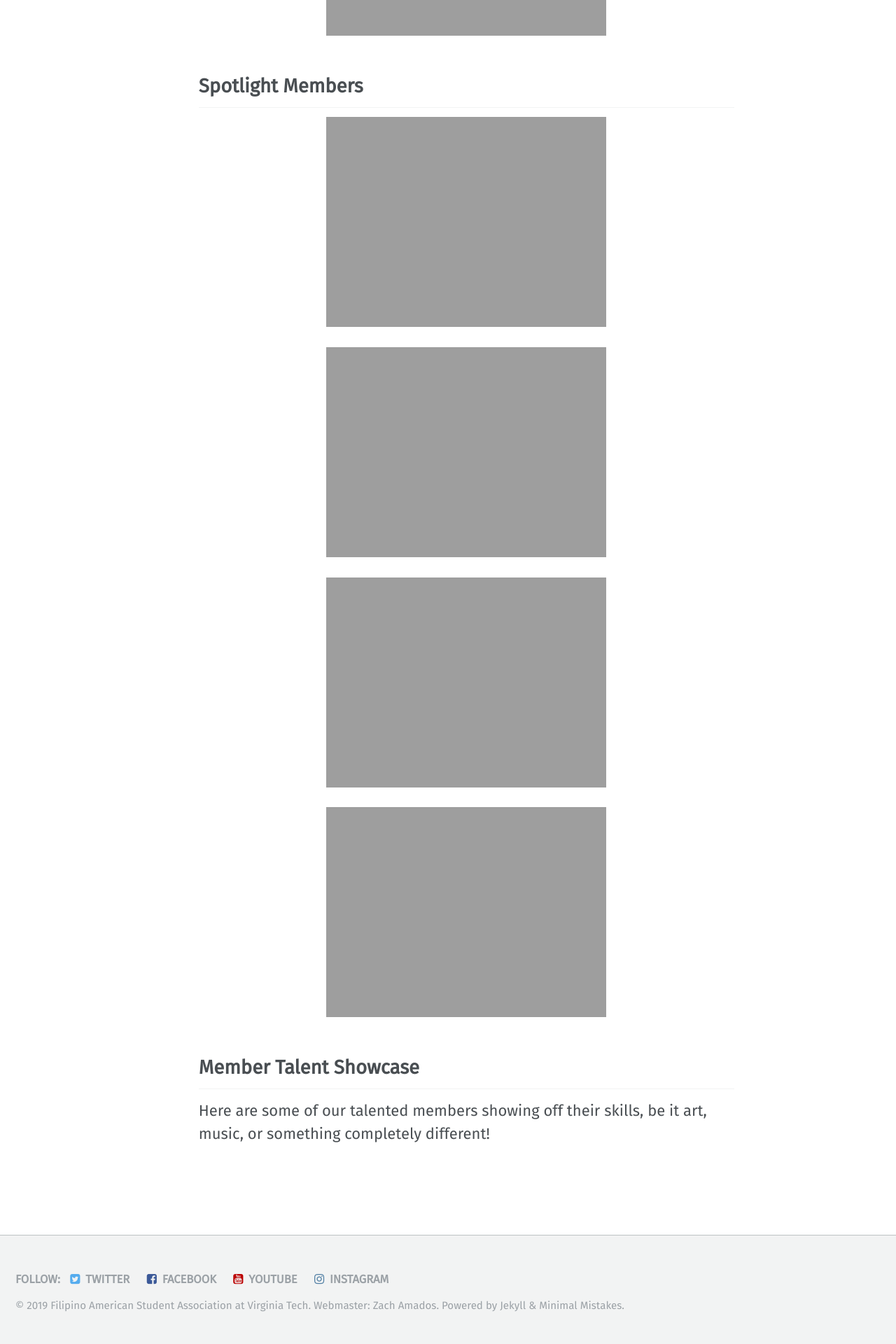
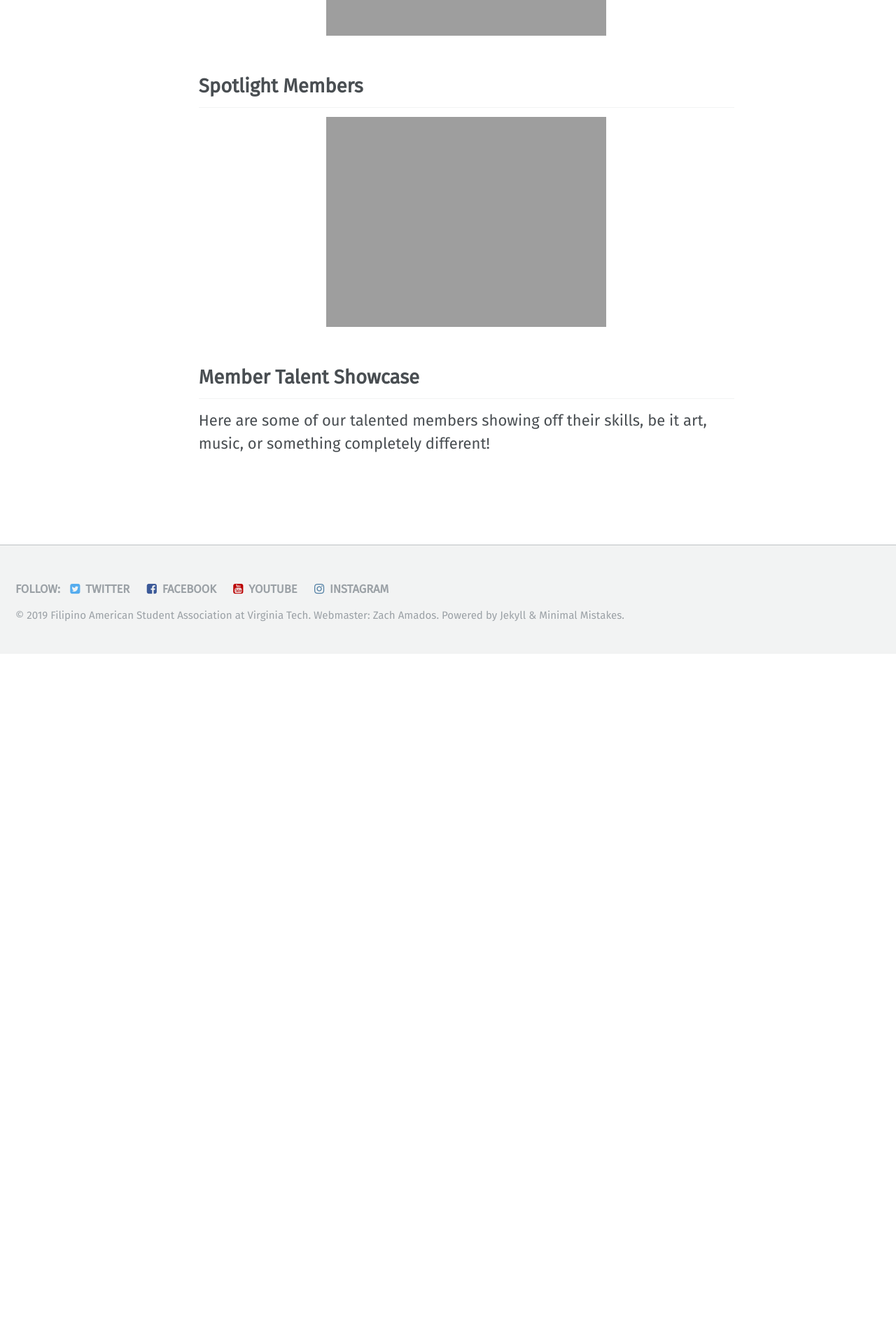
Before and after one commit to vtfasa/vtfasa.github.io, a Jekyll site: the page built from _pages/members.md, in a window 1280 px wide. Shown: the part 697-2617 px from the top of the page at 70% size. Built offline with Jekyll 4.4.1, drawn with Linux system fonts in a browser that asks for light colours; some web fonts are replaced; after the commit the page ends 1631 px from its top, so only the background shows below that.

Commit message:
Update members.md

```diff
--- a/_pages/members.md
+++ b/_pages/members.md
@@ -16,11 +16,7 @@ Congratulations to **Shane Lee** for being this week's FASA spotlight member!
 ## Spotlight Members
 ![image-center]({{ "/assets/images/motm/ayhamSeptember.PNG" | absolute_url }}){: .align-center}
 
-![image-center]({{ "/assets/images/motm/apr-chloe.png" | absolute_url }}){: .align-center}
 
-![image-center]({{ "/assets/images/motm/mar-ronny.png" | absolute_url }}){: .align-center}
-
-![image-center]({{ "/assets/images/motm/feb-ayham.png" | absolute_url }}){: .align-center}
 
 ## Member Talent Showcase
 
```
